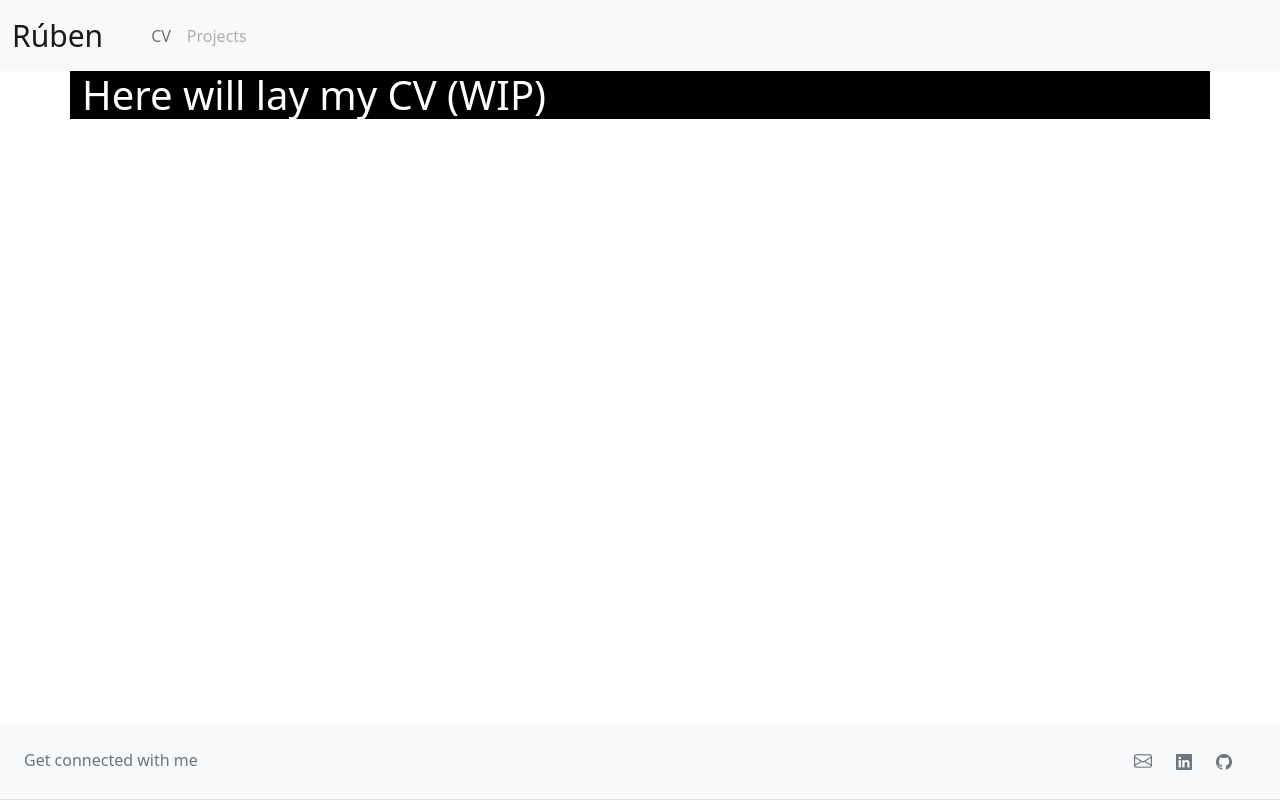
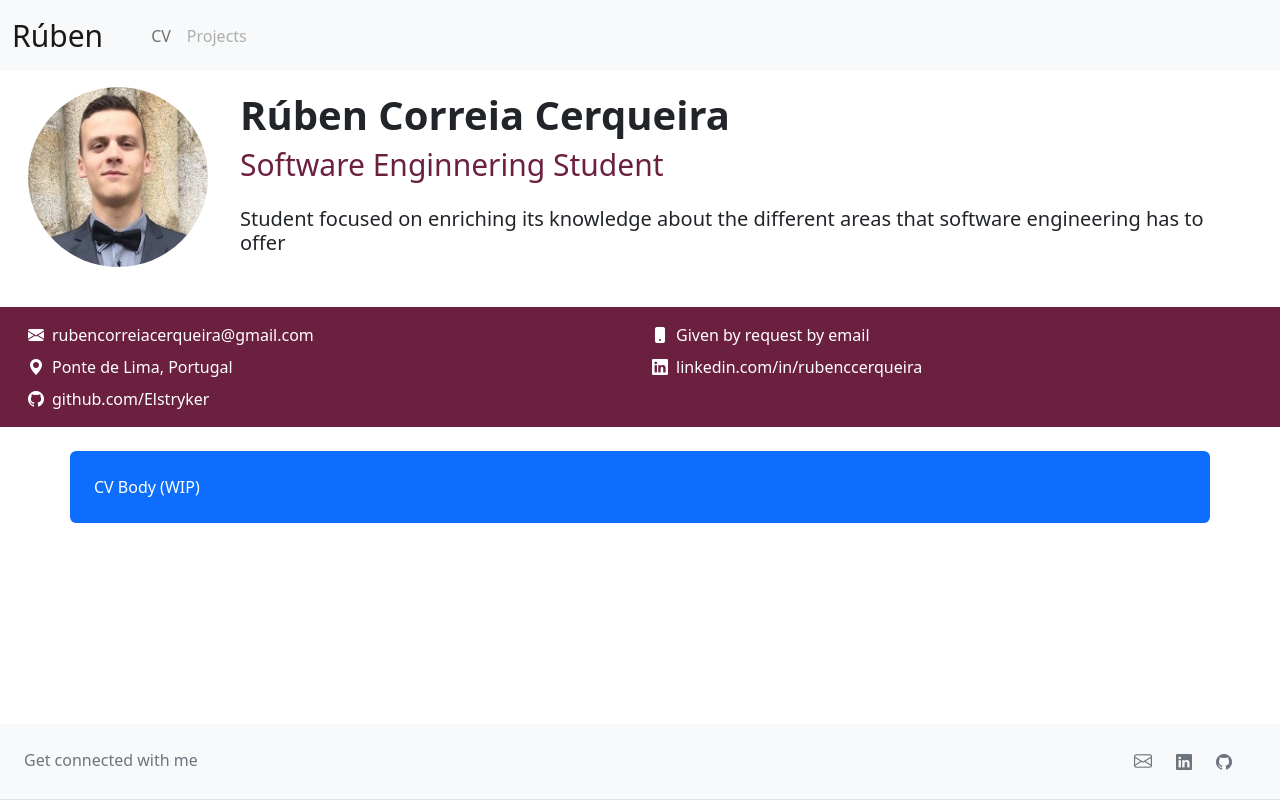
Before and after one commit to rubenccerqueira/rubenccerqueira.github.io, an Angular app: page /cv in a window 1280 px wide. Built offline with nearby package versions, Linux system fonts and the light colour scheme.

Commit message:
Headline and contacts section on CV

```diff
--- a/src/app/app.component.css
+++ b/src/app/app.component.css
@@ -1,3 +1,6 @@
-.blue-jumbotron {
-    background-color: aquamarine;
+footer {
+    position: absolute;
+    width: 100%;
+    min-height: 0px;
+    bottom: 0px;
 }
--- a/src/app/app.component.html
+++ b/src/app/app.component.html
@@ -1,6 +1,12 @@
+<div class="d-flex flex-column min-vh-100">
   <nav class="navbar navbar-expand-sm bg-light static-top">
     <div class="container-fluid align-items-center">
-    <a style="font-weight:500; font-size:30px" class="navbar-brand" routerLink="/dashboard">Rúben</a>
+      <a
+        style="font-weight: 500; font-size: 30px"
+        class="navbar-brand"
+        routerLink="/dashboard"
+        >Rúben</a
+      >
       <button
         class="navbar-toggler"
         type="button"
@@ -24,7 +30,7 @@
 
   <router-outlet></router-outlet>
 
-<footer style="position: fixed; width: 100%; bottom: 0;" class="text-center text-lg-start bg-light text-muted">
+  <div class="text-center text-lg-start bg-light text-muted mt-auto">
     <section
       class="d-flex justify-content-center justify-content-lg-between p-4 border-bottom"
     >
@@ -33,7 +39,10 @@
       </div>
 
       <div>
-      <a href="mailto:rubencorreiacerqueira@gmail.com" class="me-4 text-reset">
+        <a
+          href="mailto:rubencorreiacerqueira@gmail.com"
+          class="me-4 text-reset"
+        >
           <i style="font-size: 18px" class="bi bi-2x bi-envelope"></i>
         </a>
         <a
@@ -47,4 +56,5 @@
         </a>
       </div>
     </section>
-</footer>
+  </div>
+</div>
--- a/src/app/cv/cv.component.css
+++ b/src/app/cv/cv.component.css
@@ -0,0 +1,38 @@
+body {
+  padding-bottom: 100px;
+}
+
+#profileImage {
+  width: auto;
+  height: 180px;
+}
+
+#name {
+  font-weight: 600;
+  font-size: 40px;
+}
+
+#jobTitle {
+  color: #6b203f;
+  font-weight: 400;
+  font-size: 30px;
+}
+
+#contactsSection {
+  background:#6b203f;
+}
+
+#contactsSection p {
+  color: #ffffff ;
+}
+
+#contactsSection a {
+  color: #ffffff;
+  text-decoration: none;
+}
+
+#contactsSection a:hover {
+  color: #ffffff;
+  text-decoration: none;
+  cursor: pointer;
+}
--- a/src/app/cv/cv.component.html
+++ b/src/app/cv/cv.component.html
@@ -1,3 +1,55 @@
-<div class="container bg-black">
-    <h1 class="text-white">Here will lay my CV (WIP)</h1>
+<!-- CV header -->
+
+<div class="container-fluid">
+  <div class="media d-flex">
+    <img
+      id="profileImage"
+      class="m-3 align-self-center rounded-circle"
+      [src]="imgPath"
+      alt="Profile Picture"
+    />
+    <div class="media-body p-3">
+      <h2 id="name" class="mt-1">Rúben Correia Cerqueira</h2>
+      <h3 id="jobTitle" class="mb-4">Software Enginnering Student</h3>
+      <h5 class="mb-0">
+        Student focused on enriching its knowledge about the different areas
+        that software engineering has to offer
+      </h5>
+    </div>
+  </div>
 </div>
+
+<!-- Contacts section -->
+
+<div id="contactsSection" class="container-fluid m-0 mt-4 d-sm-block d-lg-flex p-3">
+  <div class="container d-block align-middle">
+    <div class="d-flex">
+      <a href="mailto:rubencorreiacerqueira@gmail.com" class="bi bi-2x bi-envelope-fill text-white"></a>
+      <a href="mailto:rubencorreiacerqueira@gmail.com" class="ms-2 mb-2">rubencorreiacerqueira@gmail.com</a>
+    </div>
+    <div class="d-flex">
+      <i class="bi bi-2x bi-geo-alt-fill text-white"></i>
+      <p class="ms-2 mb-2">Ponte de Lima, Portugal</p>
+    </div>
+    <div class="d-flex">
+      <a href="https://github.com/Elstryker" class="bi bi-2x bi-github text-white"></a>
+      <a href="https://github.com/Elstryker" class="ms-2 mb-0 text-white">github.com/Elstryker</a>
+    </div>
+  </div>
+  <div class="container d-block py-2 py-lg-0">
+    <div class="d-flex">
+      <a href="mailto:rubencorreiacerqueira@gmail.com" class="bi bi-2x bi-phone-fill text-white"></a>
+      <a href="mailto:rubencorreiacerqueira@gmail.com" class="ms-2 mb-2 text-white">Given by request by email</a>
+    </div>
+    <div class="d-flex">
+      <a href="https://linkedin.com/in/rubenccerqueira" class="bi bi-2x bi-linkedin text-white"></a>
+      <a href="https://linkedin.com/in/rubenccerqueira" class="ms-2 mb-0 text-white">linkedin.com/in/rubenccerqueira</a>
+    </div>
+  </div>
+</div>
+
+<div class="container d-flex mt-4 p-4 bg-primary text-white rounded align-content-center">
+  <p class="p-0 m-0">
+    CV Body (WIP)
+  </p>
+</div>
--- a/src/app/cv/cv.component.ts
+++ b/src/app/cv/cv.component.ts
@@ -3,13 +3,13 @@ import { Component, OnInit } from '@angular/core';
 @Component({
   selector: 'app-cv',
   templateUrl: './cv.component.html',
-  styleUrls: ['./cv.component.css']
+  styleUrls: ['./cv.component.css'],
 })
 export class CvComponent implements OnInit {
 
-  constructor() { }
+  public imgPath = './../assets/photo.jpeg'
 
-  ngOnInit(): void {
-  }
+  constructor() {}
 
+  ngOnInit(): void {}
 }
```
Also changed, not shown: src/assets/photo.jpeg (added), src/styles.css (line endings or trailing spaces), 5 other files (tests, documents, lock files or other folders). Lines whose indentation alone changed are shown as unchanged.
